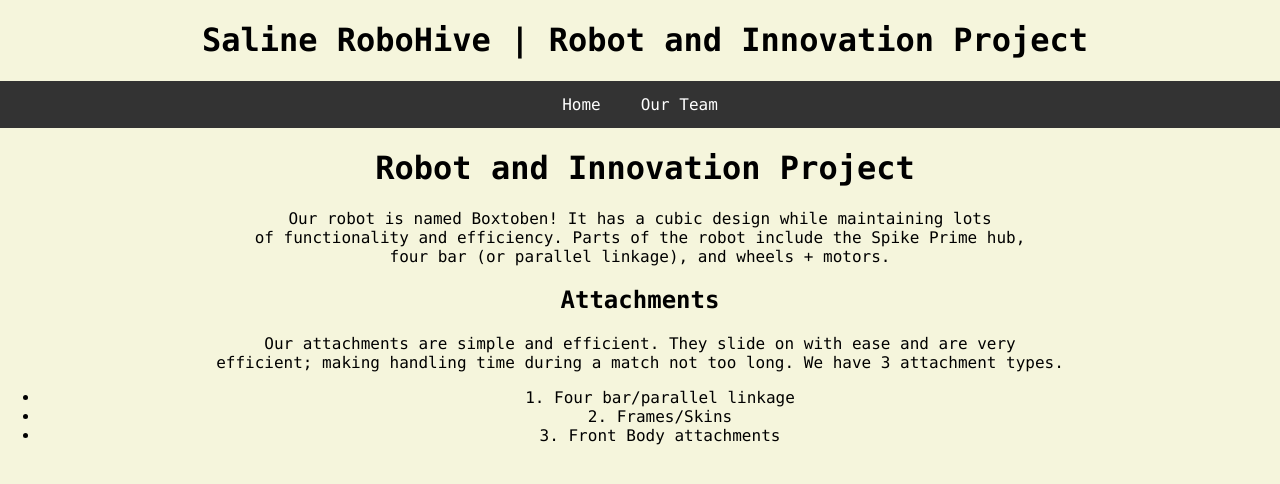
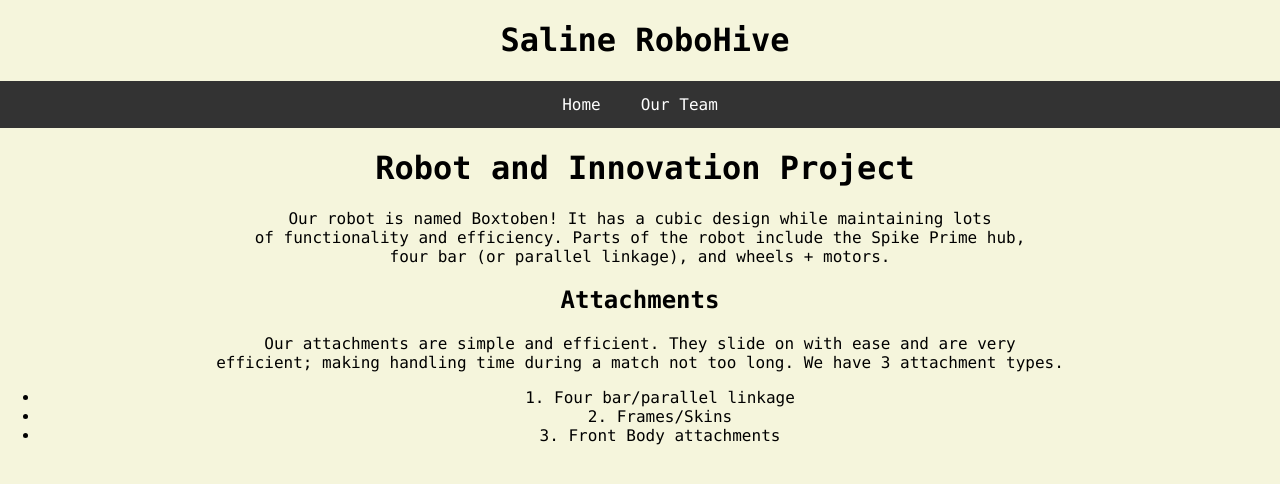
Before and after one commit to rb-hv/robohive, a plain HTML site: page robot_ip.html in a window 1280 px wide. Drawn offline with Linux system fonts and the light colour scheme.

Commit message:
Update robot_ip.html

```diff
--- a/robot_ip.html
+++ b/robot_ip.html
@@ -6,7 +6,7 @@
     <link rel="stylesheet" href="styles.css">
 </head>
 <body>
-    <h1><b>Saline RoboHive | Robot and Innovation Project</b></h1>
+    <h1><b>Saline RoboHive</b></h1>
     <nav>
         <ul>
             <li><a href="index.html">Home</a></li>
```
